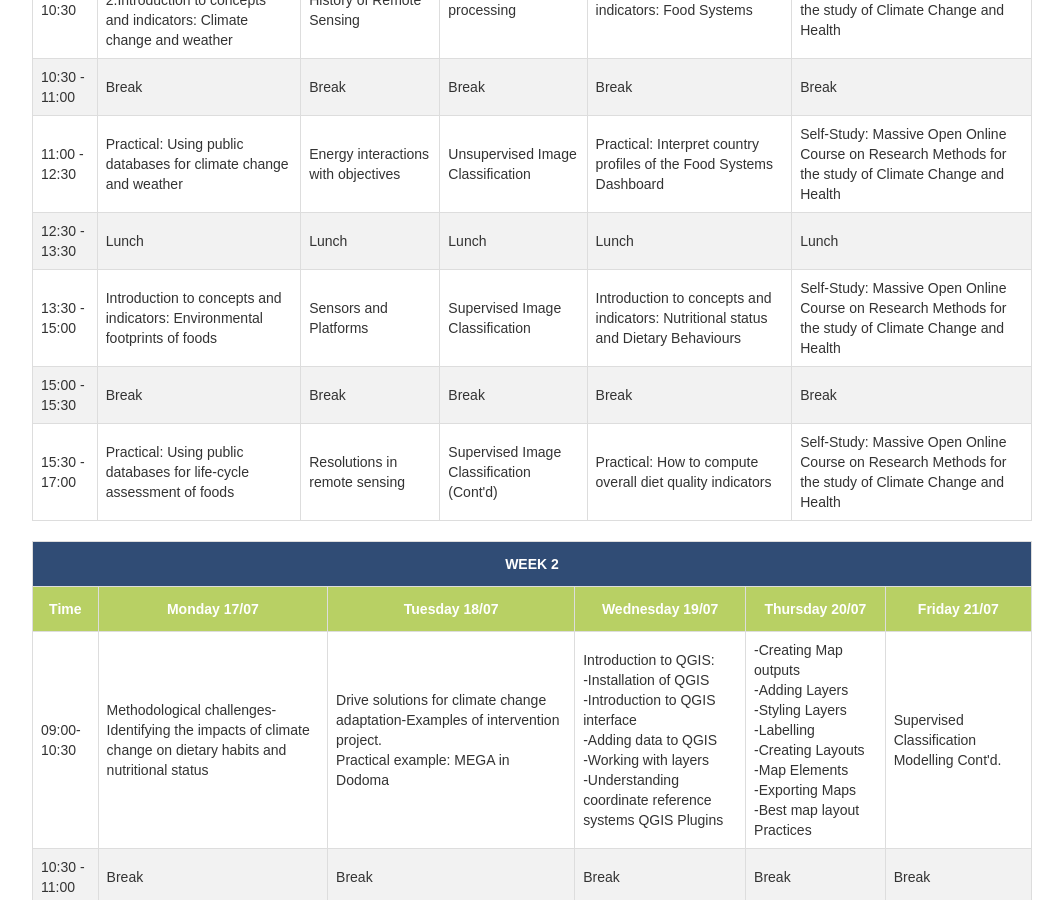
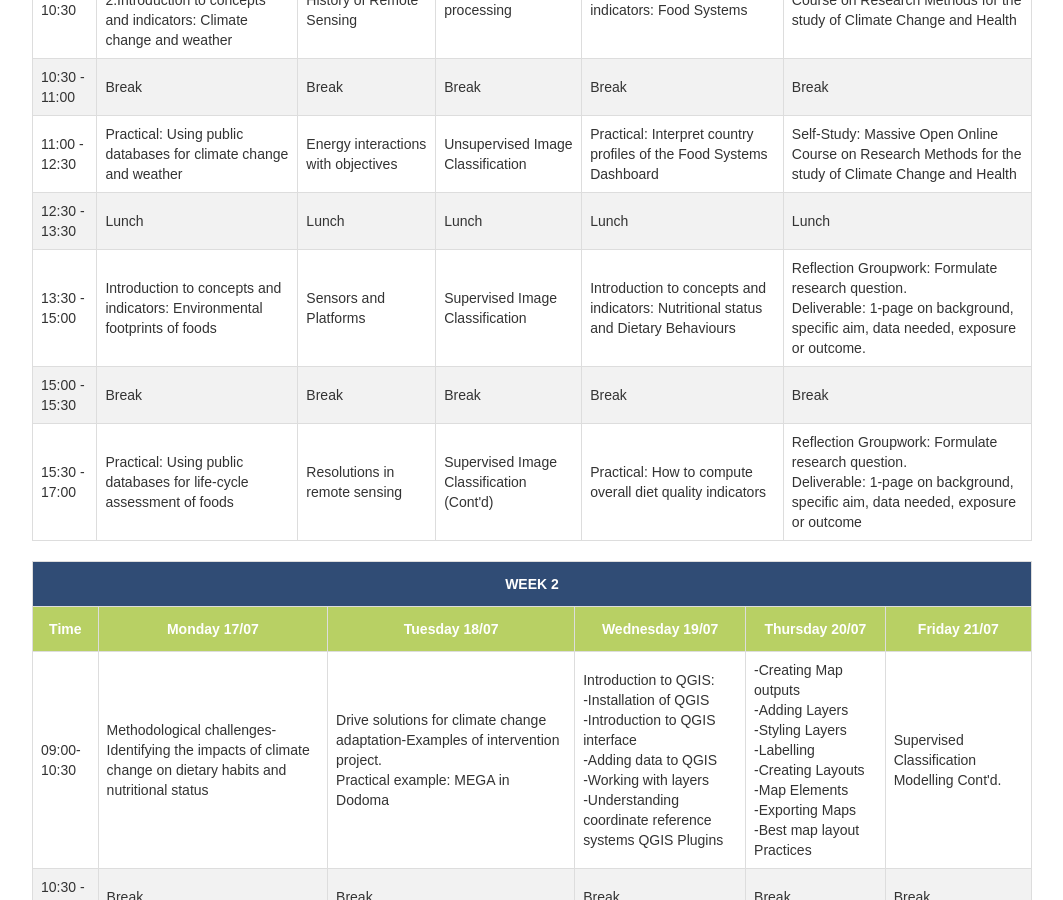
Before and after one commit to ccfscourseukzn/ccfscourseukzn.github.io, a Jekyll site: the page built from index.md, in a window 1280 px wide and 900 px high, scrolled down 831 px. Shown: the whole window, without its empty margins (108-1171 px from the left). Built offline with Jekyll 4.4.1, drawn with Linux system fonts in a browser that asks for light colours.

Commit message:
Update index.md

```diff
--- a/index.md
+++ b/index.md
@@ -187,7 +187,7 @@ title: Climate Change, Food System and Remote Sensing
     <td> Sensors and Platforms </td>
     <td> Supervised Image Classification </td>
     <td> Introduction to concepts and indicators: Nutritional status and Dietary Behaviours </td>
-    <td>Self-Study: Massive Open Online Course on Research Methods for the study of Climate Change and Health</td>
+    <td>Reflection Groupwork: Formulate research question. <br> Deliverable: 1-page on background, specific aim, data needed, exposure or outcome.</td>
 
   </tr>
   <tr>
@@ -205,7 +205,7 @@ title: Climate Change, Food System and Remote Sensing
     <td> Resolutions in remote sensing </td>
     <td>Supervised Image Classification (Cont'd)</td>
     <td> Practical: How to compute overall diet quality indicators </td>
-    <td> Self-Study: Massive Open Online Course on Research Methods for the study of Climate Change and Health </td>
+    <td> Reflection Groupwork: Formulate research question. <br> Deliverable: 1-page on background, specific aim, data needed, exposure or outcome </td>
 
   </tr>
   </table>
```
